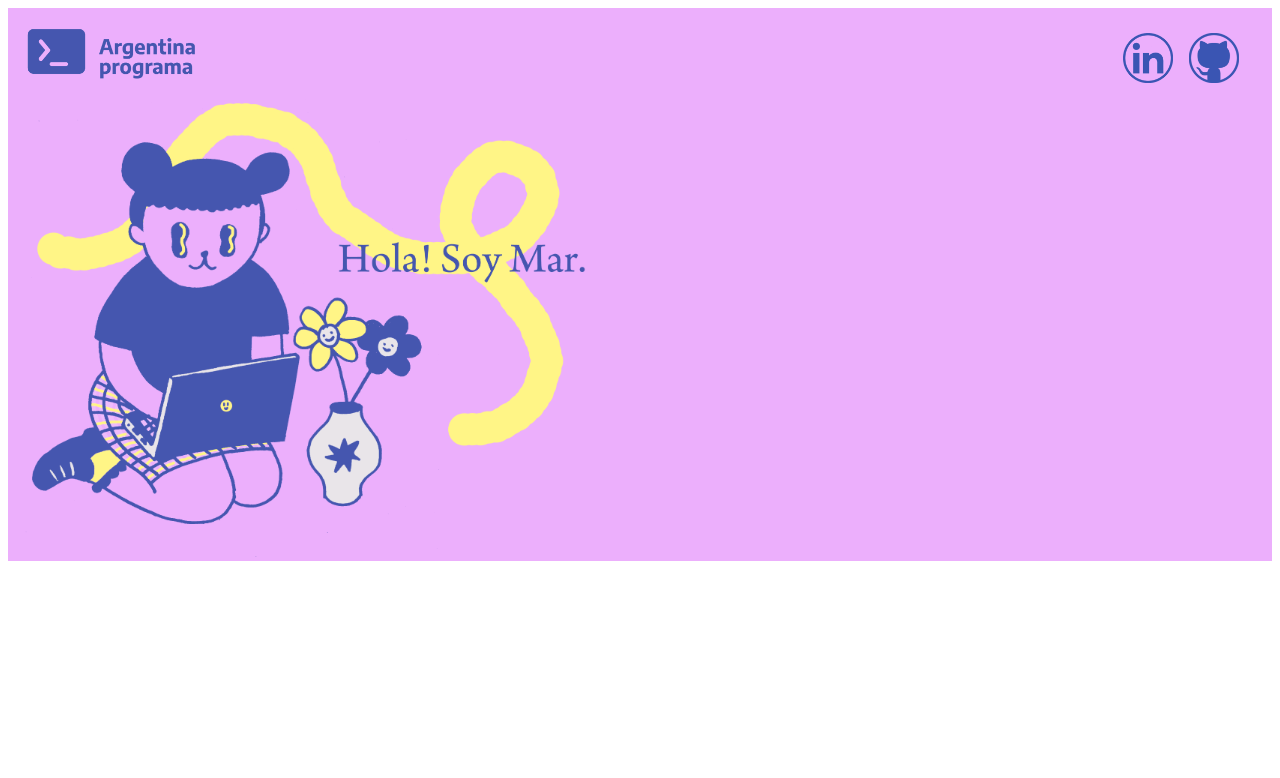
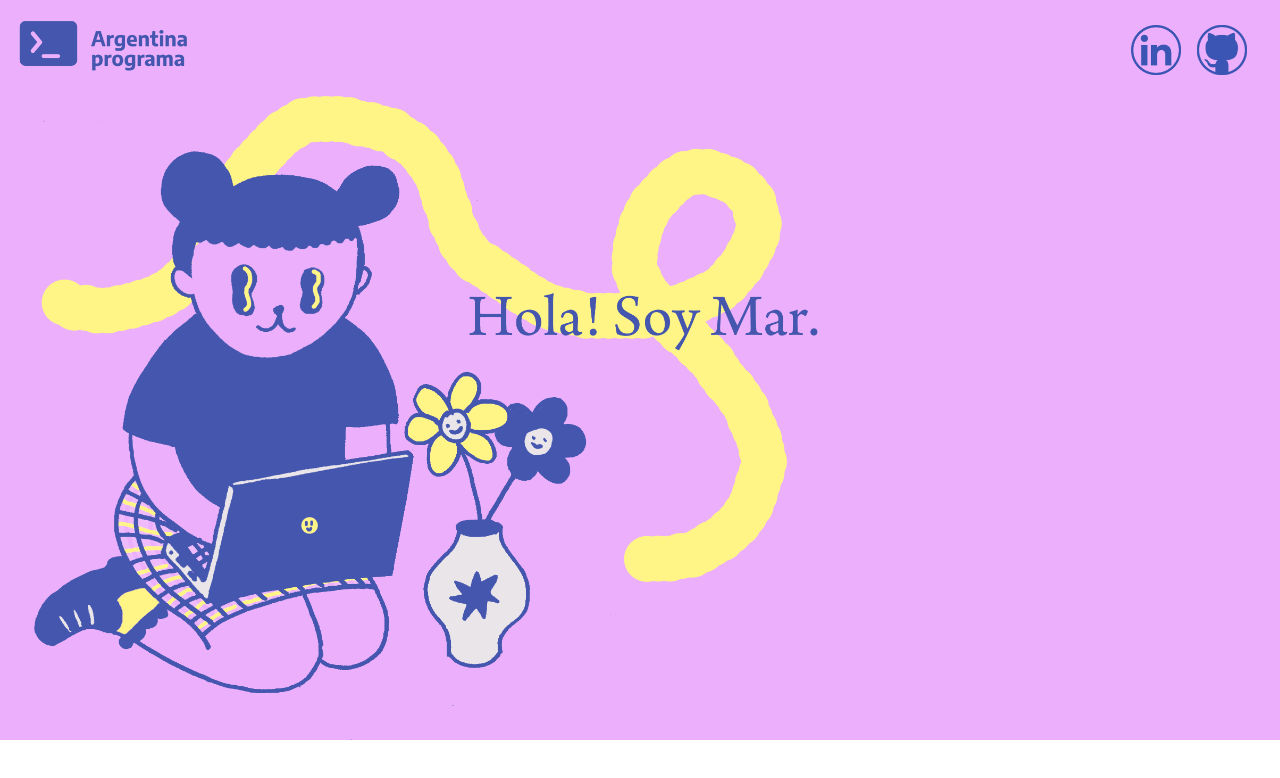
Before and after one commit to MarNuez/argpro, an Angular app in the folder argpro/: page / in a window 1280 px wide. Shown: the top 778 px of the page. Built offline with nearby package versions, Linux system fonts and the light colour scheme.

Commit message:
todo+bootstrap

```diff
--- a/argpro/angular.json
+++ b/argpro/angular.json
@@ -23,9 +23,12 @@
               "src/assets"
             ],
             "styles": [
-              "src/styles.css"
+              "src/styles.css",
+              "node_modules/bootstrap/dist/css/bootstrap.css"
             ],
-            "scripts": []
+            "scripts": [
+              "node_modules/bootstrap/dist/js/bootstrap.js"
+            ]
           },
           "configurations": {
             "production": {
--- a/argpro/src/app/components/banner/banner.component.css
+++ b/argpro/src/app/components/banner/banner.component.css
@@ -1,4 +1,4 @@
 img{
-    width: 50%;
-    height: 50%;
+    width: 70%;
+    height: 70%;
 }
```
Also changed, not shown: argpro/src/app/components/header/header.component.css (line endings or trailing spaces).
